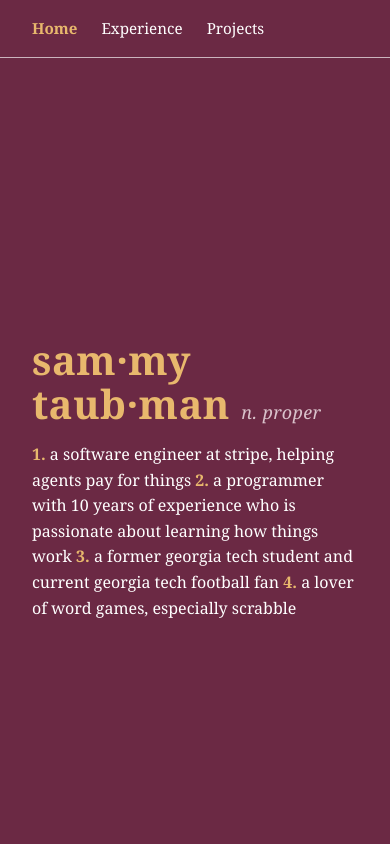
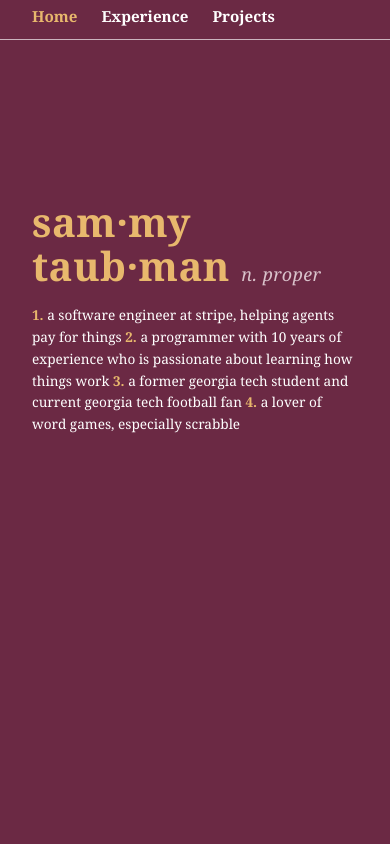
Before and after one commit to VirtualMe64/my-site, a React (Vite) app: page / in a window 390 px wide. Shown: the top 844 px of the page. Built offline with nearby package versions, Linux system fonts and the light colour scheme; a web font is replaced by a local one.

Commit message:
mobile layout tweaks: font sizes, nav spacing, scroll behavior

```diff
--- a/src/components/sections/Experience.module.css
+++ b/src/components/sections/Experience.module.css
@@ -41,3 +41,9 @@
   text-decoration-style: dotted;
   text-underline-offset: 3px;
 }
+
+@media (max-width: 640px) {
+  .company {
+    font-size: 1rem;
+  }
+}
--- a/src/components/ui/Sidebar.module.css
+++ b/src/components/ui/Sidebar.module.css
@@ -64,7 +64,7 @@
     position: sticky;
     top: 0;
     z-index: 10;
-    padding: calc(1rem + env(safe-area-inset-top)) var(--page-padding) 1rem;
+    padding: calc(.25rem + env(safe-area-inset-top)) var(--page-padding) .75rem;
     background: var(--color-bg);
   }
 
@@ -84,12 +84,10 @@
     gap: 1.5rem;
   }
 
-  .link {
-    font-size: 0.95rem;
-  }
-
+  .link,
   .active {
     font-size: 0.95rem;
+    font-weight: 700;
     transform: none;
   }
 }
--- a/src/index.css
+++ b/src/index.css
@@ -53,5 +53,16 @@ section {
 @media (max-width: 640px) {
   section {
     padding: 4rem var(--page-padding);
+    scroll-margin-top: 4rem;
+  }
+
+  body {
+    font-size: 0.85rem;
+  }
+
+  #home {
+    min-height: 100svh;
+    justify-content: flex-start;
+    padding-top: 10rem;
   }
 }
```
